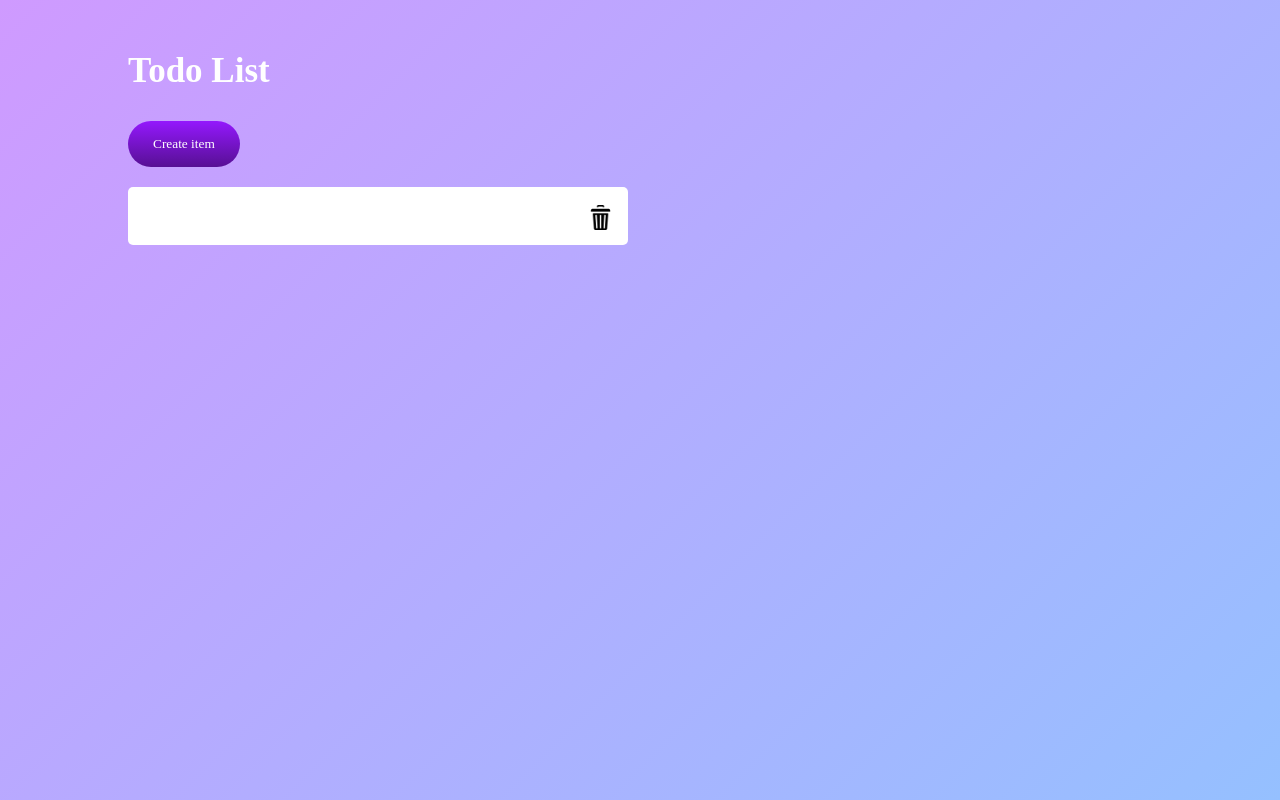
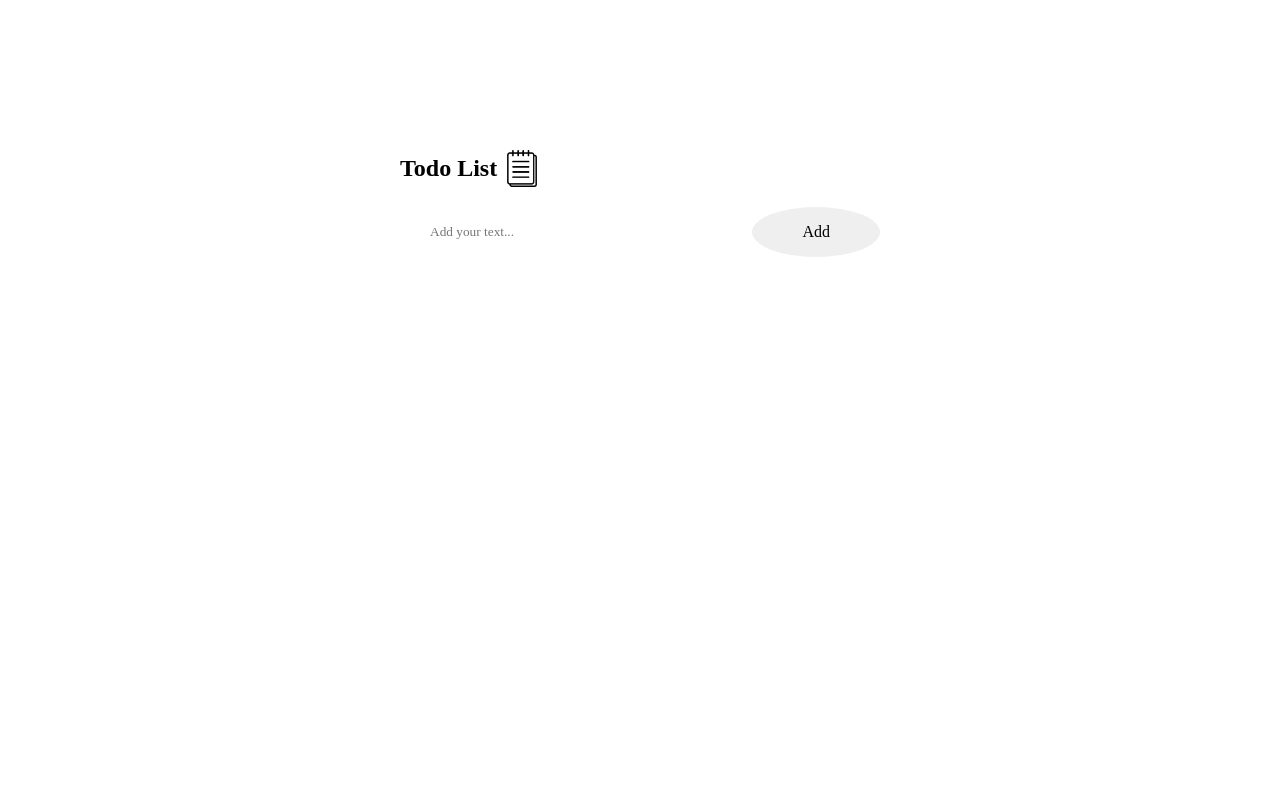
Before and after one commit to pistixy/TodoList, a plain HTML site: page index.html in a window 1280 px wide. Drawn offline with Linux system fonts and the light colour scheme.

Commit message:
Todo app base

```diff
--- a/index.html
+++ b/index.html
@@ -6,16 +6,18 @@
     <link rel=stylesheet href="styles.css">
 </head>
 <body>
+    <div class="container">
+      <div class="todo-app">
+          <h2>Todo List <img src="images/icon.png"></h2>
+          <div class="row">
+              <input type="text" id="input-box" placeholder="Add your text...">
+              <button onclick="addTask()">Add</button>
+          </div>
+          <ul id="list-container">
 
-    <div class="container">
-        <h1>Todo List</h1>
-        <button>Create item</button>
-        <div class="notes-container">
-            <p contenteditable="true" class="input-box">
-                <img src="images/delete.png">
-            </p>
-        </div>
+          </ul>
+      </div>
     </div>
-
+<script src="script.js">    </script>
 </body>
 </html>
--- /dev/null
+++ b/script.js
@@ -0,0 +1,40 @@
+const inputBox =document.getElementById("input-box")
+const listContainer =document.getElementById("list-container")
+
+function addTask(){
+    if(inputBox.value===''){
+        alert("You must write something");
+    }
+    else{
+        let li=document.createElement("li");
+        li.innerHTML = inputBox.value;
+        listContainer.appendChild(li);
+        let span =document.createElement("span");
+        span.innerHTML = "\u00d7";
+        li.appendChild(span);
+    }
+    inputBox.value="";
+    saveData();
+}
+
+listContainer.addEventListener("click", function(e){
+    if(e.target.tagName ==="LI"){
+        e.target.classList.toggle("checked");
+        saveData();
+    }
+    else if(e.target.tagName ==="SPAN"){
+        e.target.parentElement.remove();
+        saveData();
+    }
+
+}, false);
+
+function saveData(){
+    localStorage.setItem("data", listContainer.innerHTML);
+}
+
+function showTask(){
+    listContainer.innerHTML=localStorage.getItem("data")
+}
+
+showTask();
--- a/styles.css
+++ b/styles.css
@@ -4,53 +4,96 @@
     font-family: Algerian;
     box-sizing: border-box;
 }
-
 .container{
     width: 100%;
     min-height: 100vh;
-    background: linear-gradient(135deg, #cf9aff, #95c0ff);
-    color: #fff;
-    padding-top: 4%;
-    padding-left: 10%;
+    padding: 10px;
+}
+
+.todo-app{
+    width: 100%;
+    max-width: 540px;
+    margin: 100px auto 20px;
+    padding: 40px 30px 70px;
+    border-radius: 5px;
+}
+.todo-app h2{
+    display: flex;
+    align-items: center;
+    margin-bottom: 20px;
+}
+.todo-app h2 img{
+    width: 30px;
+    margin-left: 10px;
+}
+.row{
+    display: flex;
+    align-items: center;
+    justify-content: space-between;
+    border-radius: 30px;
+    padding-left: 20px;
+    margin-bottom: 25px;
+}
+
+input{
+    flex: 1;
+    border: none;
+    outline: none;
+    background: transparent;
+    padding: 10px;
+    font-weight: 14;
+}
+
+button{
+    border: none;
+    outline: none;
+    padding: 16px 50px;
+    font-size: 16px;
+    cursor: pointer;
+    border-radius: 50%;
+}
+
+ul li{
+    list-style: none;
+    font-size: 17px;
+    padding: 12px 8px 12px 50px;
+    user-select: none;
+    cursor:  pointer;
+    position: relative;
+}
+ul li::before{
+    content: '';
+    position: absolute;
+    height: 28px;
+    width: 28px;
+    border-radius: 50%;
+    background-image: url("images/unchecked.png");
+    background-size: cover;
+    background-position: center;
+    top:12px;
+    left:8px;
+}
+
+ul li.checked{
+    text-decoration: line-through;
+}
+
+ul li .checked::before{
+    background-image: url("images/checked.png");
+}
+
+ul li span{
+    position: absolute;
+    right: 0;
+    top: 5px;
+    width: 40px;
+    height: 40px;
+    font-size: 22px;
+    line-height: 40px;
+    text-align: center;
+    border-radius: 50%;
+}
+
+ul li span:hover{
 
 }
-.container h1{
-    display:flex;
-    align-items: center;
-    font-size: 35px;
-    font-weight: 600;
-}
-.container button{
-    display: flex;
-    align-items: center;
-    background: linear-gradient(#9418fd, #571094);
-    color: #fff;
-    outline: 0;
-    border: 0;
-    border-radius: 40px;
-    padding: 15px 25px;
-    margin: 30px 0 20px;
-    cursor: pointer;
-}
-.input-box{
-    position: relative;
-    width: 100%;
-    max-width: 500px;
-    min-width: 150px;
-    background: #fff;
-    color: #333;
-    padding: 20px;
-    margin: 20px 0;
-    outline: none;
-    border-radius: 5px;
-
-
-}
-.input-box img{
-    width: 25px;
-    position: absolute;
-    bottom: 15px;
-    right:15px;
-    cursor: pointer;
-
-}
```
Also changed, not shown: images/checked.png (added), images/icon.png (added), images/unchecked.png (added).
